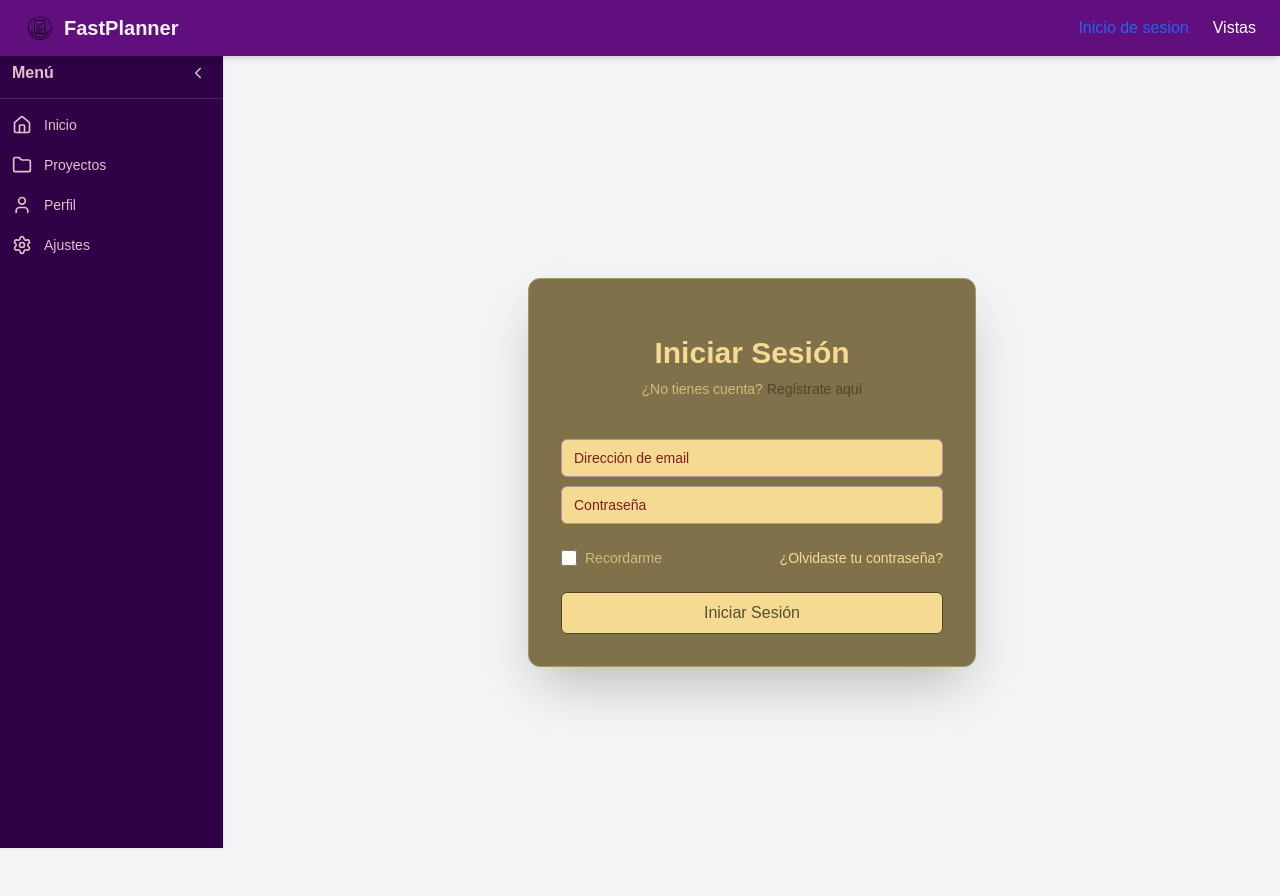
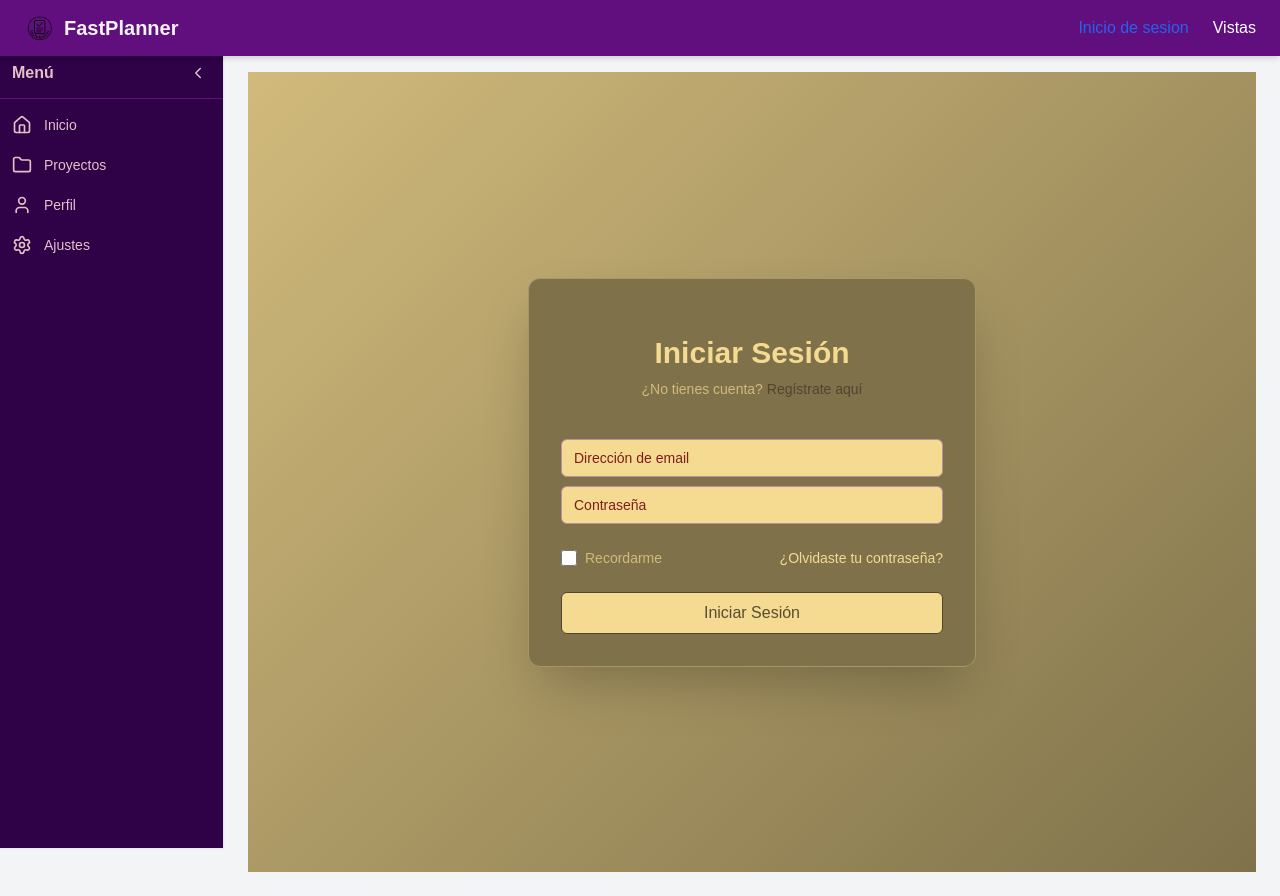
Before and after one commit to JorgeFierroo/FastPlanner, a React (Create React App) app in the folder frontend/: page /auth in a window 1280 px wide. Built offline with nearby package versions, Linux system fonts and the light colour scheme; the HTML template or start-up script is replaced by a standard one.

Commit message:
se agrego que las paginas se ajustaran si el sidebar se colapsaba

```diff
--- a/frontend/src/components/Layout.tsx
+++ b/frontend/src/components/Layout.tsx
@@ -1,4 +1,4 @@
-import React from "react";
+import React, {useState} from "react";
 import Navigation from "./Navigation";
 import Sidebar from "./Sidebar";
 
@@ -7,6 +7,8 @@ interface LayoutProps {
 }
 
 const Layout: React.FC<LayoutProps> = ({ children }) => {
+
+  const [collapsed, setCollapsed] = useState(false);
   return (
     <div className="min-h-screen flex flex-col bg-gray-100">
       {/* Barra superior */}
@@ -14,8 +16,9 @@ const Layout: React.FC<LayoutProps> = ({ children }) => {
 
       {/* Contenedor con sidebar + contenido */}
       <div className="flex">
-        <Sidebar />
-        <main className="flex-1 p-6 mt-12 ml-16 md:ml-56 transition-all">
+        <Sidebar collapsed={collapsed} setCollapsed={setCollapsed}/>
+
+        <main className={`flex-1 p-6 mt-12 transition-all duration-300 ${collapsed ? "ml-16" : "ml-56"}`}>
           {children}
         </main>
       </div>
--- a/frontend/src/components/Sidebar.tsx
+++ b/frontend/src/components/Sidebar.tsx
@@ -2,8 +2,12 @@ import React, { useState } from "react";
 import { Link, useLocation } from "react-router-dom";
 import { Home, Folder, User, Settings, ChevronLeft, ChevronRight } from "lucide-react";
 
-const Sidebar: React.FC = () => {
-  const [collapsed, setCollapsed] = useState(false);
+interface SidebarProps {
+  collapsed: boolean;
+  setCollapsed: (value: boolean) => void;
+}
+
+const Sidebar: React.FC<SidebarProps> = ({collapsed, setCollapsed}) => {
   const location = useLocation();
 
   const links = [
--- a/frontend/src/pages/Auth.tsx
+++ b/frontend/src/pages/Auth.tsx
@@ -200,7 +200,7 @@ const Auth: React.FC = () => {
 
   return (
     <div className="min-h-screen flex items-center justify-center py-12 px-4 sm:px-6 lg:px-8 "
-      style={{backgroundColor:'linear-gradient(135deg, #D1BA7B, #A89663, #7F724B)',}}>
+      style={{background:'linear-gradient(135deg, #D1BA7B, #A89663, #7F724B)',}}>
       <div className="max-w-md w-full space-y-8 rounded-xl p-8 shadow-2xl"
         style={{
           backgroundColor: "#7F724B",
```
